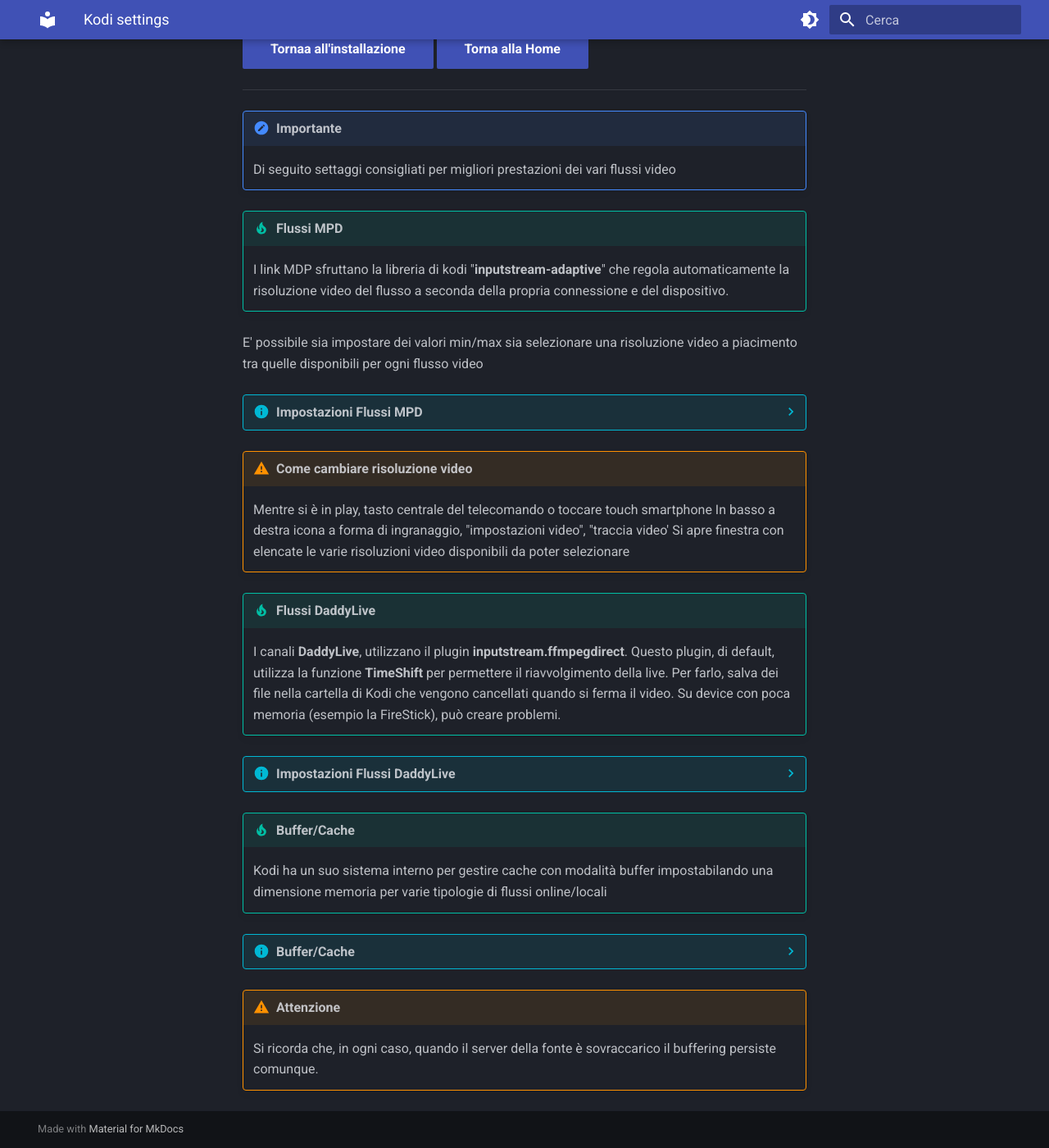
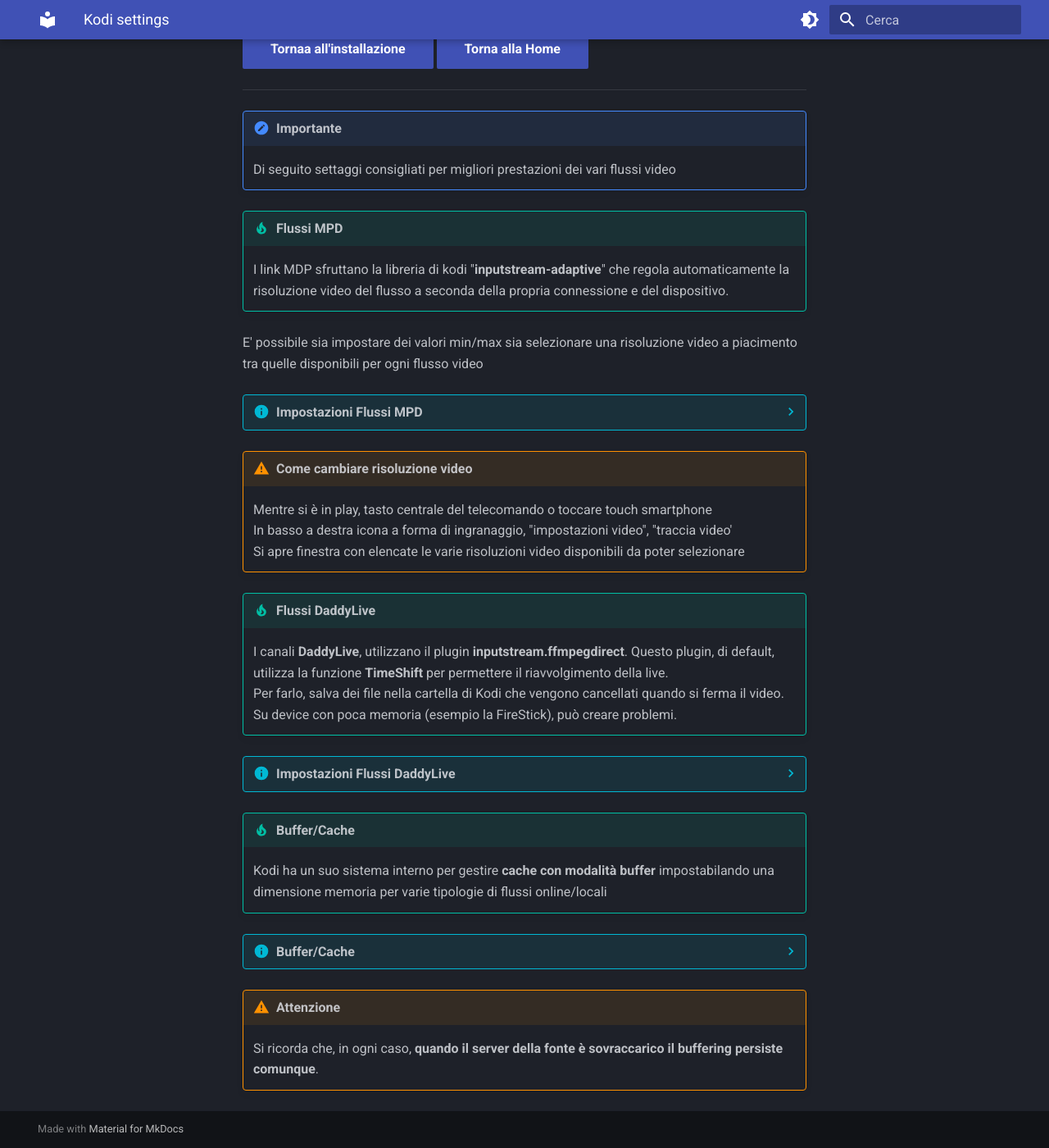
Before and after one commit to campipaolo/Mandrakodi-Wiki, an MkDocs documentation site: the page built from docs/installazione/kodi_settings.md, in a window 1280 px wide and 1400 px high, scrolled down 193 px. Shown: the whole window at 82% size. Built offline with MkDocs 1.6.1 and Material for MkDocs 9.7.7, drawn with Linux system fonts in a browser that asks for light colours.

Commit message:
formatting
various

```diff
--- a/docs/installazione/kodi_settings.md
+++ b/docs/installazione/kodi_settings.md
@@ -22,9 +22,7 @@
     * Premere "OK" per confermare
 
 !!! warning "Come cambiare risoluzione video"
-    Mentre si è in play, tasto centrale del telecomando o toccare touch smartphone
-    In basso a destra icona a forma di ingranaggio, "impostazioni video", "traccia video'
-    Si apre finestra con elencate le varie risoluzioni video disponibili da poter selezionare
+    Mentre si è in play, tasto centrale del telecomando o toccare touch smartphone <br> In basso a destra icona a forma di ingranaggio, "impostazioni video", "traccia video' <br> Si apre finestra con elencate le varie risoluzioni video disponibili da poter selezionare
 
 
 
@@ -32,7 +30,7 @@
 
 !!! tip "Flussi DaddyLive"
     I canali **DaddyLive**, utilizzano il plugin **inputstream.ffmpegdirect**.
-    Questo plugin, di default, utilizza la funzione **TimeShift** per permettere il riavvolgimento della live. Per farlo, salva dei     file nella cartella di Kodi che vengono cancellati quando si ferma il video. Su device con poca memoria (esempio la FireStick), può creare problemi.
+    Questo plugin, di default, utilizza la funzione **TimeShift** per permettere il riavvolgimento della live. <br>  Per farlo, salva dei     file nella cartella di Kodi che vengono cancellati quando si ferma il video. <br>  Su device con poca memoria (esempio la FireStick), può creare problemi.
 
 ??? info "Impostazioni Flussi DaddyLive"
     **Avviare Kodi**
@@ -49,7 +47,7 @@
 
 
 !!! tip "Buffer/Cache"
-    Kodi ha un suo sistema interno per gestire cache con modalità buffer impostabilando una dimensione memoria per varie tipologie di flussi online/locali
+    Kodi ha un suo sistema interno per gestire **cache con modalità buffer** impostabilando una dimensione memoria per varie tipologie di flussi online/locali
 
 ??? info "Buffer/Cache"
     **Avviare Kodi**
@@ -64,4 +62,4 @@
 
 
 !!! warning "Attenzione"
-    Si ricorda che, in ogni caso, quando il server della fonte è sovraccarico il buffering persiste comunque.
+    Si ricorda che, in ogni caso, **quando il server della fonte è sovraccarico il buffering persiste comunque**.
```
Also changed, not shown: docs/guide/acestream.md (+1 -1 lines), docs/guide/dns.md (+10 -10 lines), docs/guide/warp_wireguard.md (+1 -1 lines), docs/installazione/ask_help.md (+5 -9 lines), docs/installazione/install.md (+3 -3 lines).
